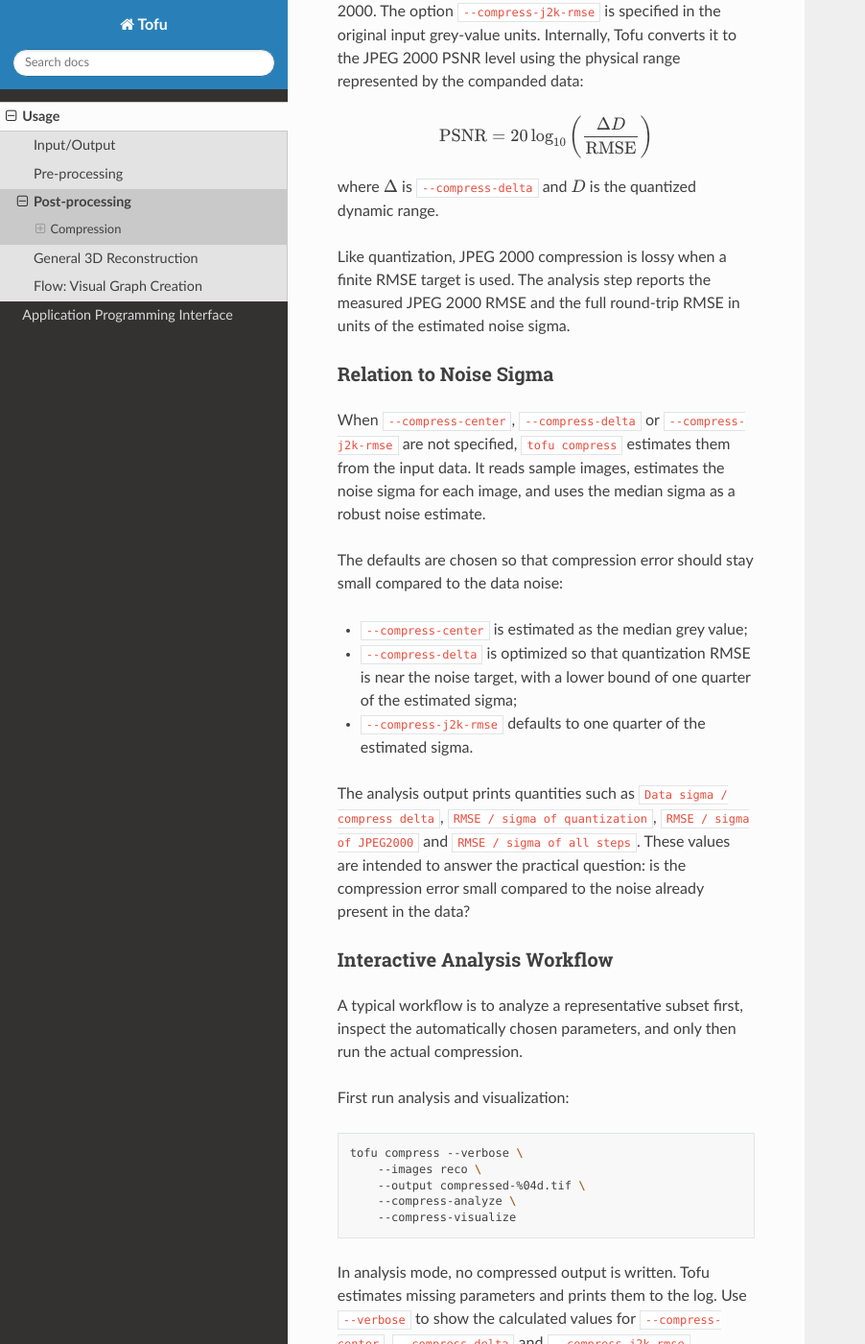
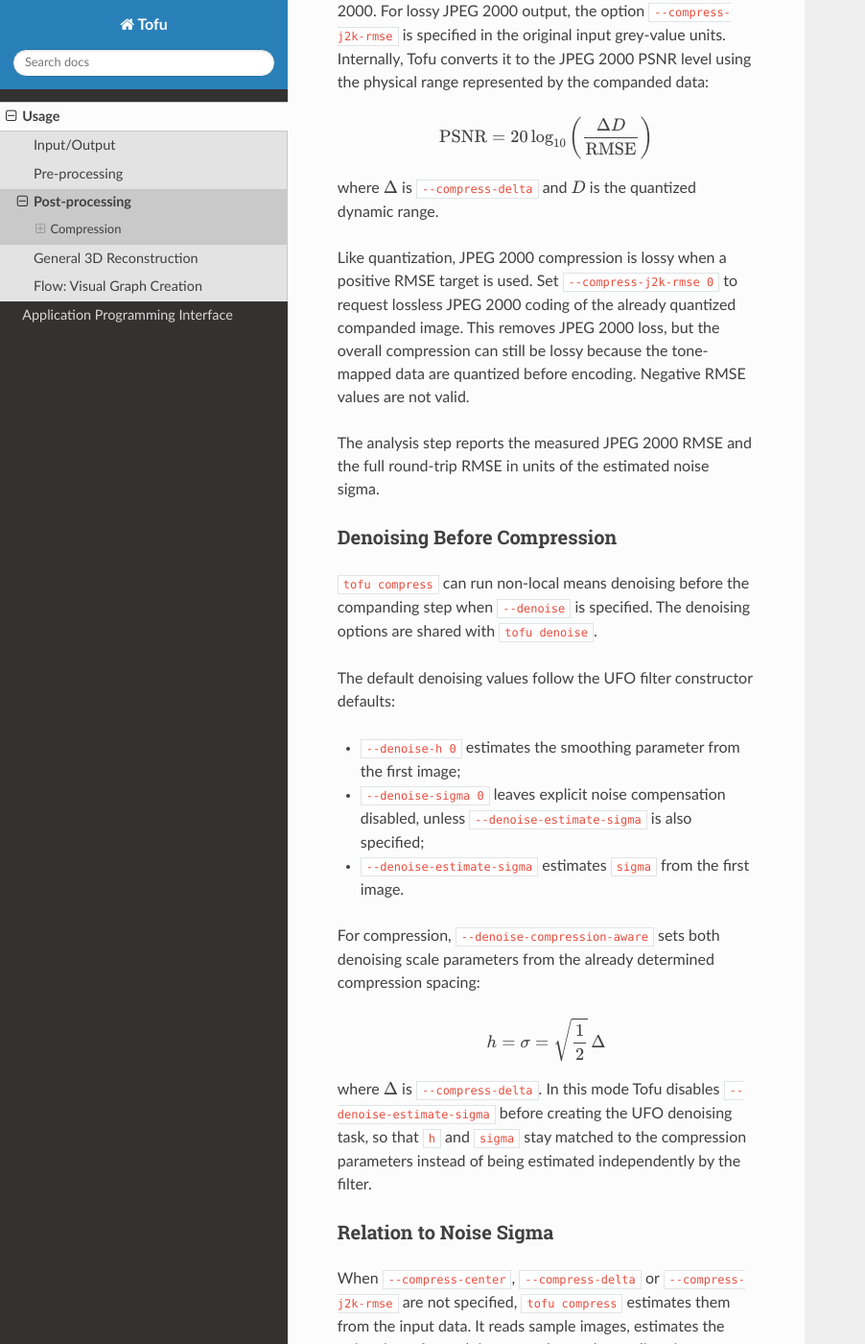
Before and after one commit to ufo-kit/tofu, a Sphinx documentation site: the page built from docs/source/usage/postprocessing.rst, in a window 1280 px wide and 1400 px high, scrolled down 2250 px. Shown: the whole window at 96% size, without its empty margins (0-902 px from the left). Built offline with Sphinx 7.4.7 and the Read the Docs theme 3.1.0, drawn with Linux system fonts in a browser that asks for light colours; formulas are drawn with MathJax 3; some of the changed text lies outside the part shown.

Commit message:
Denoise params from compression

```diff
--- a/docs/source/usage/postprocessing.rst
+++ b/docs/source/usage/postprocessing.rst
@@ -70,10 +70,10 @@ noise, so that compression does not become the dominant degradation.
 JPEG 2000 Compression
 ~~~~~~~~~~~~~~~~~~~~~
 
-The quantized companded image is then encoded with JPEG 2000. The option
-``--compress-j2k-rmse`` is specified in the original input grey-value units.
-Internally, Tofu converts it to the JPEG 2000 PSNR level using the physical
-range represented by the companded data:
+The quantized companded image is then encoded with JPEG 2000. For lossy
+JPEG 2000 output, the option ``--compress-j2k-rmse`` is specified in the
+original input grey-value units. Internally, Tofu converts it to the JPEG 2000
+PSNR level using the physical range represented by the companded data:
 
 .. math::
 
@@ -82,9 +82,40 @@ range represented by the companded data:
 where :math:`\Delta` is ``--compress-delta`` and :math:`D` is the quantized
 dynamic range.
 
-Like quantization, JPEG 2000 compression is lossy when a finite RMSE target is
-used. The analysis step reports the measured JPEG 2000 RMSE and the full
-round-trip RMSE in units of the estimated noise sigma.
+Like quantization, JPEG 2000 compression is lossy when a positive RMSE target
+is used. Set ``--compress-j2k-rmse 0`` to request lossless JPEG 2000 coding of
+the already quantized companded image. This removes JPEG 2000 loss, but the
+overall compression can still be lossy because the tone-mapped data are
+quantized before encoding. Negative RMSE values are not valid.
+
+The analysis step reports the measured JPEG 2000 RMSE and the full round-trip
+RMSE in units of the estimated noise sigma.
+
+Denoising Before Compression
+~~~~~~~~~~~~~~~~~~~~~~~~~~~~
+
+``tofu compress`` can run non-local means denoising before the companding step
+when ``--denoise`` is specified. The denoising options are shared with
+``tofu denoise``.
+
+The default denoising values follow the UFO filter constructor defaults:
+
+- ``--denoise-h 0`` estimates the smoothing parameter from the first image;
+- ``--denoise-sigma 0`` leaves explicit noise compensation disabled, unless
+  ``--denoise-estimate-sigma`` is also specified;
+- ``--denoise-estimate-sigma`` estimates ``sigma`` from the first image.
+
+For compression, ``--denoise-compression-aware`` sets both denoising scale
+parameters from the already determined compression spacing:
+
+.. math::
+
+   h = \sigma = \sqrt{\frac{1}{2}}\,\Delta
+
+where :math:`\Delta` is ``--compress-delta``. In this mode Tofu disables
+``--denoise-estimate-sigma`` before creating the UFO denoising task, so that
+``h`` and ``sigma`` stay matched to the compression parameters instead of being
+estimated independently by the filter.
 
 Relation to Noise Sigma
 ~~~~~~~~~~~~~~~~~~~~~~~
@@ -152,6 +183,34 @@ Then run compression with the chosen parameters:
        --compress-delta 0.0004 \
        --compress-j2k-rmse 0.0004
 
+To use lossless JPEG 2000 coding for the quantized companded image, set the
+JPEG 2000 RMSE target to zero:
+
+.. code-block:: bash
+
+   tofu compress \
+       --images reco \
+       --output compressed-%04d.tif \
+       --compress-compander tanh \
+       --compress-center 0.0123 \
+       --compress-delta 0.0004 \
+       --compress-j2k-rmse 0
+
+To denoise in a way that is tied to the compression spacing, add
+``--denoise`` and ``--denoise-compression-aware``:
+
+.. code-block:: bash
+
+   tofu compress \
+       --images reco \
+       --output compressed-%04d.tif \
+       --compress-compander tanh \
+       --compress-center 0.0123 \
+       --compress-delta 0.0004 \
+       --compress-j2k-rmse 0.0004 \
+       --denoise \
+       --denoise-compression-aware
+
 To decompress the data later, use the same center, delta and compander:
 
 .. code-block:: bash
```
Also changed, not shown: 2 other files.
